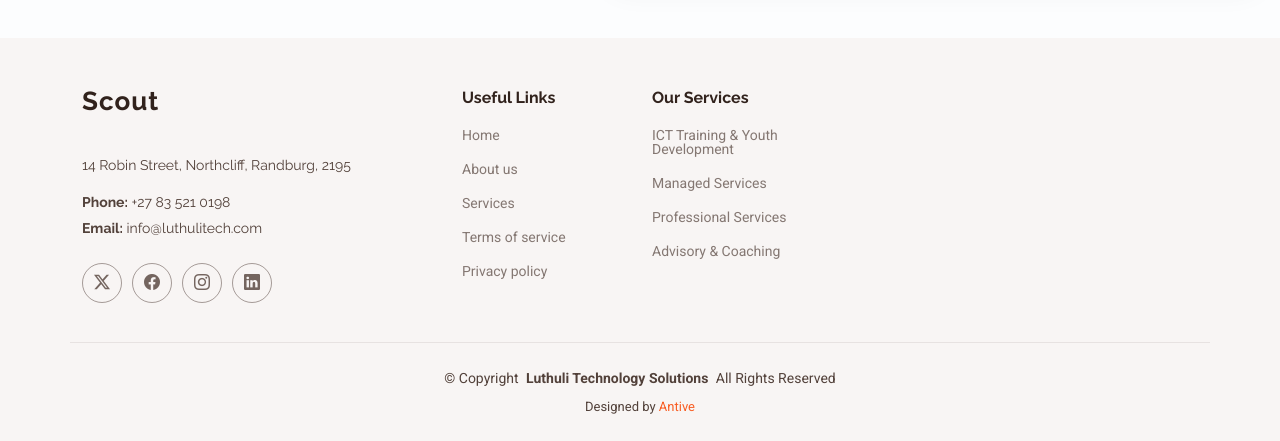
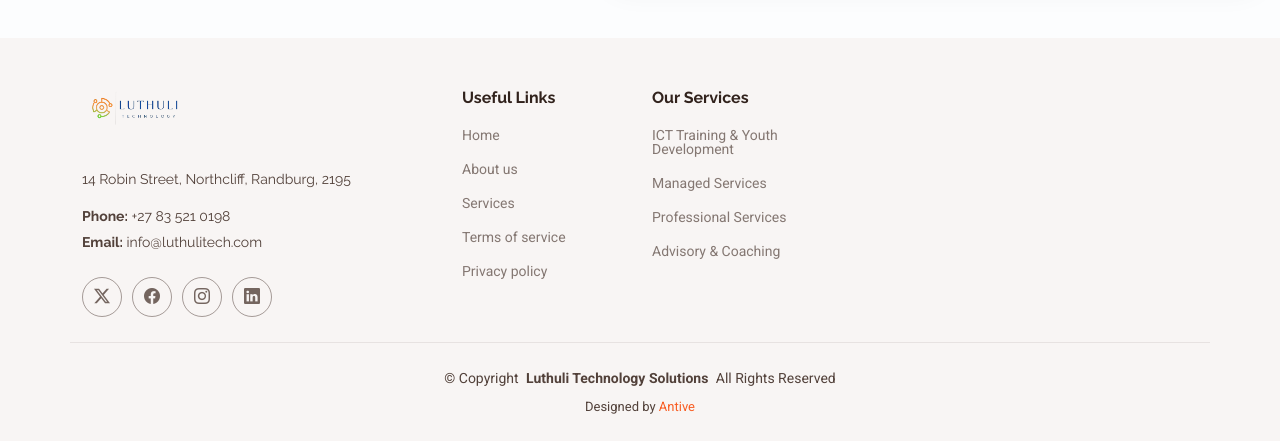
Before and after one commit to KeaZulu23/LuthuliTech, a plain HTML site: page index.html in a window 1280 px wide. Shown: the part 8392-8833 px from the top of the page. Drawn offline with Linux system fonts and the light colour scheme.

Commit message:
logo fix

```diff
--- a/index.html
+++ b/index.html
@@ -855,7 +855,7 @@
       <div class="row gy-4">
         <div class="col-lg-4 col-md-6 footer-about">
           <a href="index.html" class="logo d-flex align-items-center">
-            <span class="sitename">Scout</span>
+            <img src="assets/img/LTS Logo.png" alt="">
           </a>
           <div class="footer-contact pt-3">
             <p>14 Robin Street, Northcliff, Randburg, 2195</p>
```
